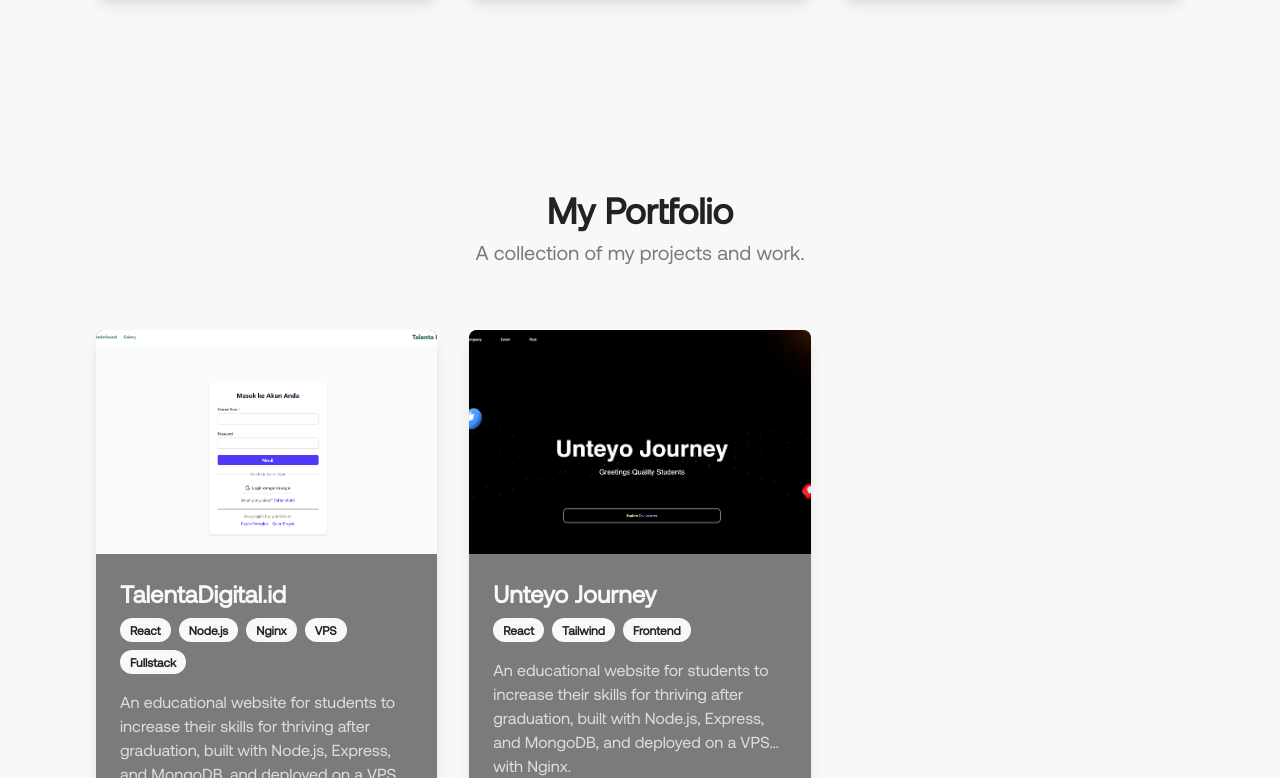
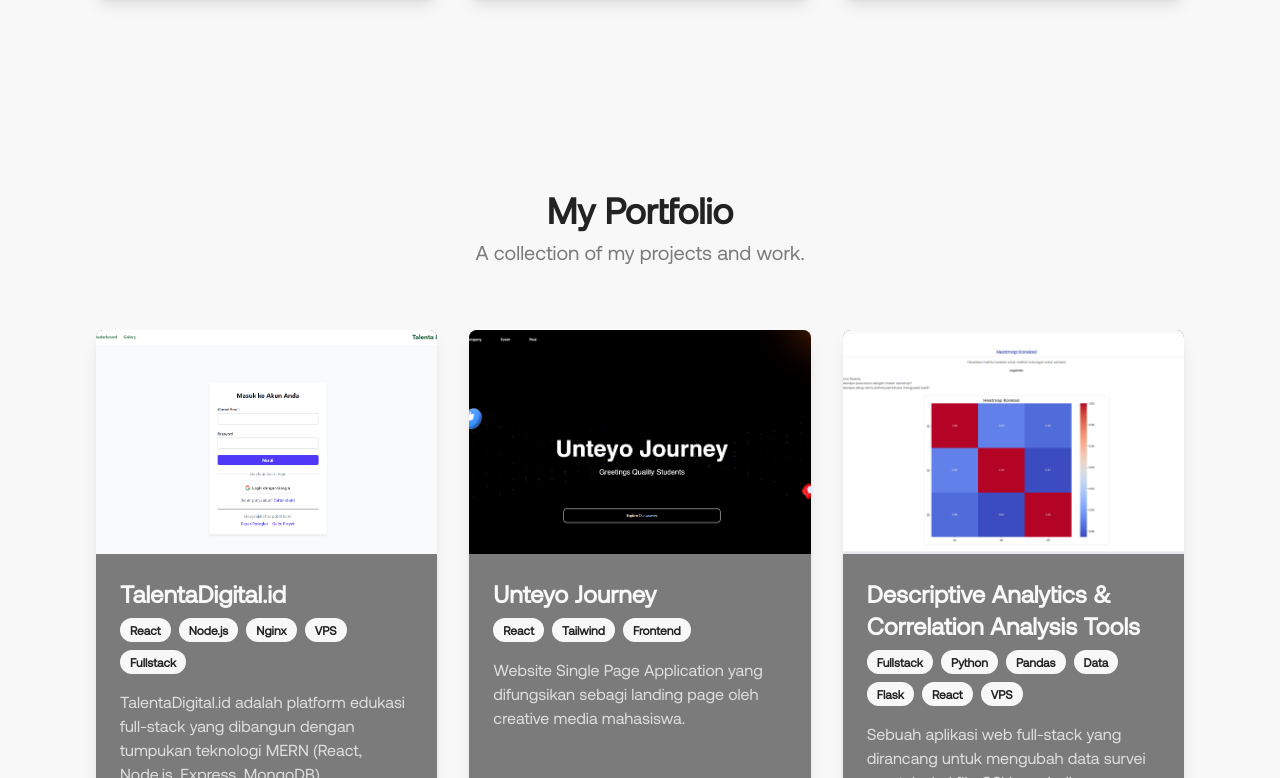
Before and after one commit to farhandwk/website-pribadi, a React (Vite) app: page / in a window 1280 px wide. Shown: the part 2022-2800 px from the top of the page. Built offline with nearby package versions, Linux system fonts and the light colour scheme.

Commit message:
tambah porto dan fiksasi

```diff
--- a/src/components/Portfolio.jsx
+++ b/src/components/Portfolio.jsx
@@ -1,6 +1,7 @@
 import React from 'react';
 import talenta_digital from "../assets/portfolioImage/talentaDigital.png";
-import unteyo_journey from '../assets/portfolioImage/unteyoJourney.png'
+import unteyo_journey from '../assets/portfolioImage/unteyoJourney.png';
+import descriptive_correlation from "../assets/portfolioImage/descriptive-correlation.png"
 
 // Komponen untuk ikon (tidak diubah)
 const GitHubIcon = () => (
@@ -20,22 +21,30 @@
     {
         id: 1,
         title: 'TalentaDigital.id',
-        description: 'An educational website for students to increase their skills for thriving after graduation, built with Node.js, Express, and MongoDB, and deployed on a VPS with Nginx.',
+        description: 'TalentaDigital.id adalah platform edukasi full-stack yang dibangun dengan tumpukan teknologi MERN (React, Node.js, Express, MongoDB), menampilkan sistem autentikasi aman (JWT & Google OAuth) dengan manajemen peran dinamis. Platform ini mengintegrasikan empat fitur utama: platform kursus dengan sertifikat PDF dinamis (Skill Lab), sistem kuis kompetitif (Zona Asah Otak), inkubator ide bisnis dengan bimbingan mentor (Inkubator Wirausaha), dan alat asesmen karier (Kompas Karier). Dengan antarmuka mobile-first yang responsif menggunakan React & Tailwind CSS, aplikasi ini dirancang untuk menangani logika bisnis yang kompleks dari manajemen konten hingga interaksi pengguna. ',
         imageUrl: talenta_digital,
         projectUrl: 'https://talentadigital.farhanportfolio.my.id/login',
-        githubUrl: 'https://github.com/farhandwk/TalentaDigital-client',
+        githubUrl: 'https://github.com/farhandwk/talenta-digital',
         tags: 'React,Node.js,Nginx,VPS, Fullstack'
     },
     {
         id: 2,
         title: 'Unteyo Journey',
-        description: 'An educational website for students to increase their skills for thriving after graduation, built with Node.js, Express, and MongoDB, and deployed on a VPS with Nginx.',
+        description: 'Website Single Page Application yang difungsikan sebagi landing page oleh creative media mahasiswa.',
         imageUrl: unteyo_journey,
         projectUrl: 'https://www.unteyojourney.com/',
         githubUrl: 'https://github.com/farhandwk/UnteyoJourney',
         tags: 'React, Tailwind, Frontend'
     },
-
+    {
+        id: 3,
+        title: 'Descriptive Analytics & Correlation Analysis Tools',
+        description: 'Sebuah aplikasi web full-stack yang dirancang untuk mengubah data survei mentah dari file CSV menjadi wawasan visual secara instan. Dibangun menggunakan React.js untuk frontend dan Flask (Python) untuk backend, aplikasi ini secara cerdas mendeteksi kolom Skala Likert, menghitung statistik deskriptif, dan menghasilkan heatmap korelasi yang interaktif. Proyek ini secara dramatis mengurangi waktu analisis manual dan memberdayakan pengguna non-teknis, seperti tim event organizer, untuk membuat keputusan berbasis data dengan cepat dan efisien.',
+        imageUrl: descriptive_correlation,
+        projectUrl: 'https://analytics.farhanportfolio.my.id/',
+        githubUrl: 'https://github.com/farhandwk/descriptive-correlation',
+        tags: 'Fullstack, Python, Pandas, Data, Flask, React, VPS'
+    },
 ];
 
 function Portfolio() {
@@ -59,7 +68,7 @@
                                 className="w-full h-56 object-cover"
                             />
                             {/* Kontainer konten kartu dibuat flex-col agar link bisa menempel di bawah */}
-                            <div className="p-6 flex flex-col flex-grow">
+                            <div className="p-6 flex flex-col flex-grow items-start justify-between">
                                 <h3 className="text-xl md:text-2xl font-semibold mb-2 text-[var(--tertiary)]">{item.title}</h3>
 
                                 {/* Tags atau Skills */}
@@ -72,7 +81,7 @@
                                 </div>
 
                                 {/* Deskripsi dengan flex-grow dan line-clamp */}
-                                <p className="text-[var(--tertiary)]/80 text-sm md:text-base mb-6 flex-grow line-clamp-4">
+                                <p className="text-[var(--tertiary)]/80 text-sm md:text-base mb-6 flex-grow">
                                     {item.description}
                                 </p>
 
```
Also changed, not shown: src/assets/portfolioImage/descriptive-correlation.png (added).
